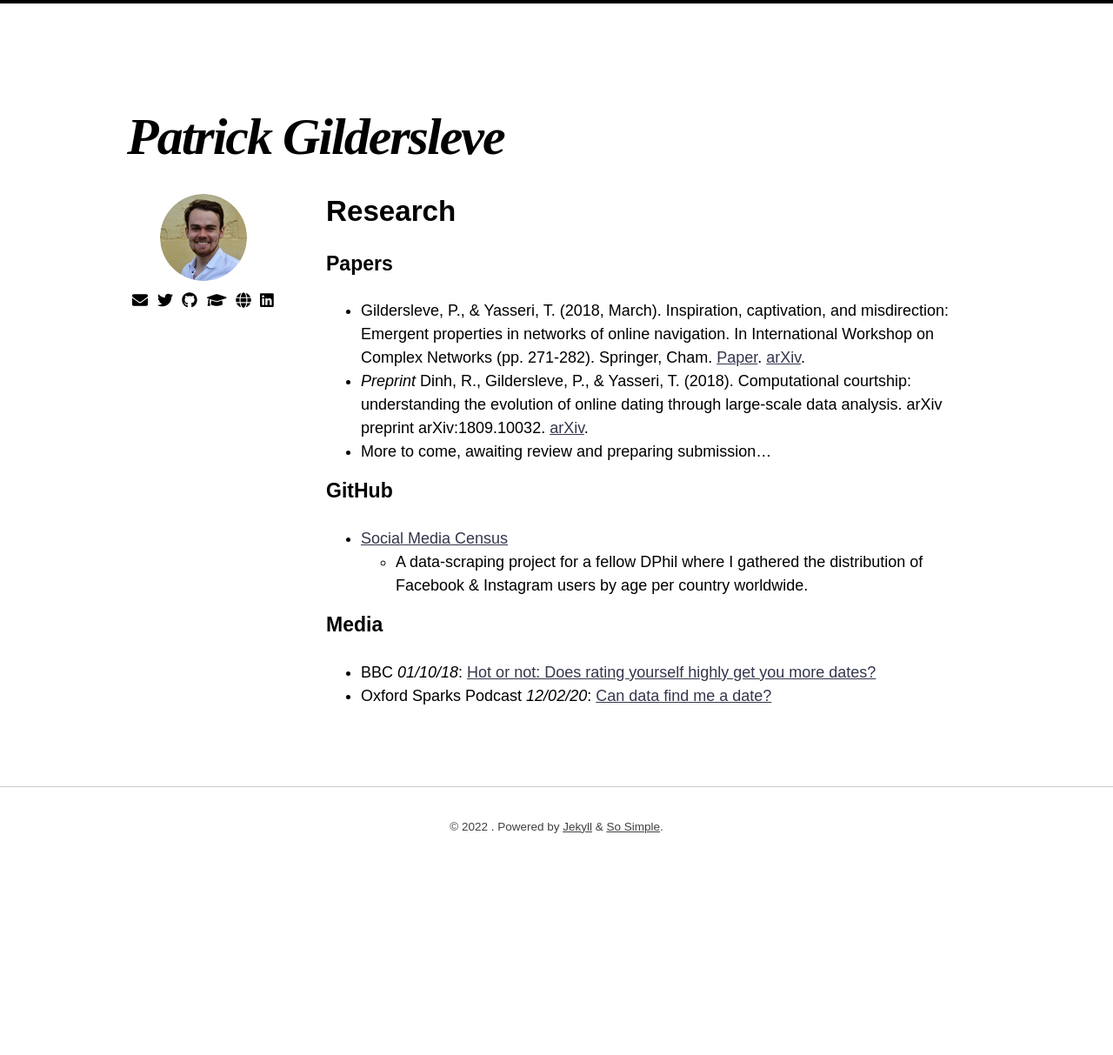
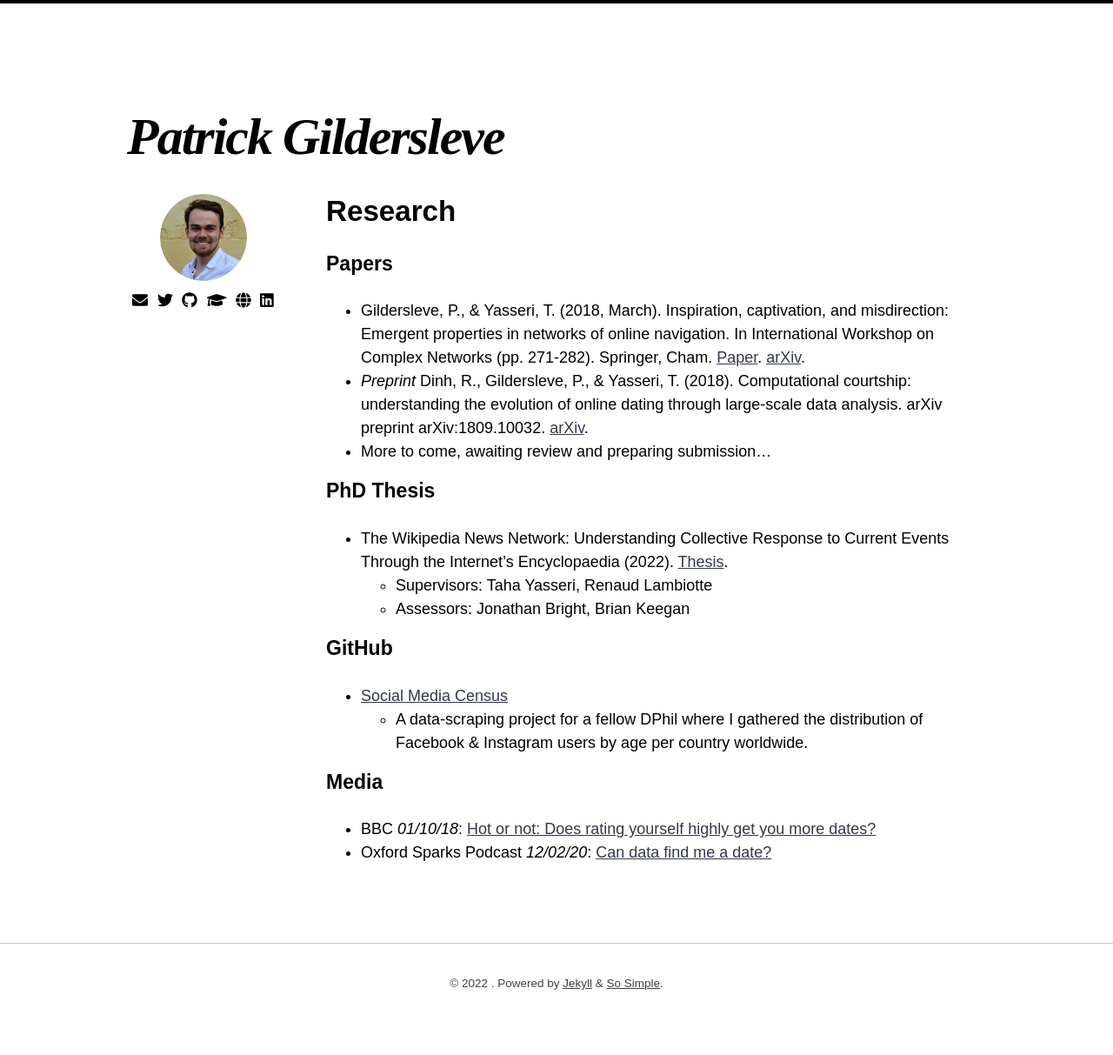
Before and after one commit to pgilders/pgilders.github.io, a Jekyll site: the page built from research.md, in a window 1280 px wide. Shown: the whole page at 87% size. Built offline with Jekyll 4.4.1, drawn with Linux system fonts in a browser that asks for light colours; nearby versions of some CDN libraries; before the commit the page ends 1033 px from its top, so only the background shows below that.

Commit message:
Update research.md

```diff
--- a/research.md
+++ b/research.md
@@ -33,6 +33,11 @@ title: Patrick Gildersleve
 - _Preprint_ Dinh, R., Gildersleve, P., & Yasseri, T. (2018). Computational courtship: understanding the evolution of online dating through large-scale data analysis. arXiv preprint arXiv:1809.10032. [arXiv](https://arxiv.org/abs/1809.10032).
 - More to come, awaiting review and preparing submission...
 
+### PhD Thesis
+- The Wikipedia News Network: Understanding Collective Response to Current Events Through the Internet’s Encyclopaedia (2022). [Thesis](https://ora.ox.ac.uk/objects/uuid:3f3a8f39-a84c-4a15-abd2-b757ab2256d0).
+  - Supervisors: Taha Yasseri, Renaud Lambiotte
+  - Assessors: Jonathan Bright, Brian Keegan
+
 ### GitHub
 - [Social Media Census](https://github.com/pgilders/Social-Media-Census)
   - A data-scraping project for a fellow DPhil where I gathered the distribution of Facebook & Instagram users by age per country worldwide.
```
